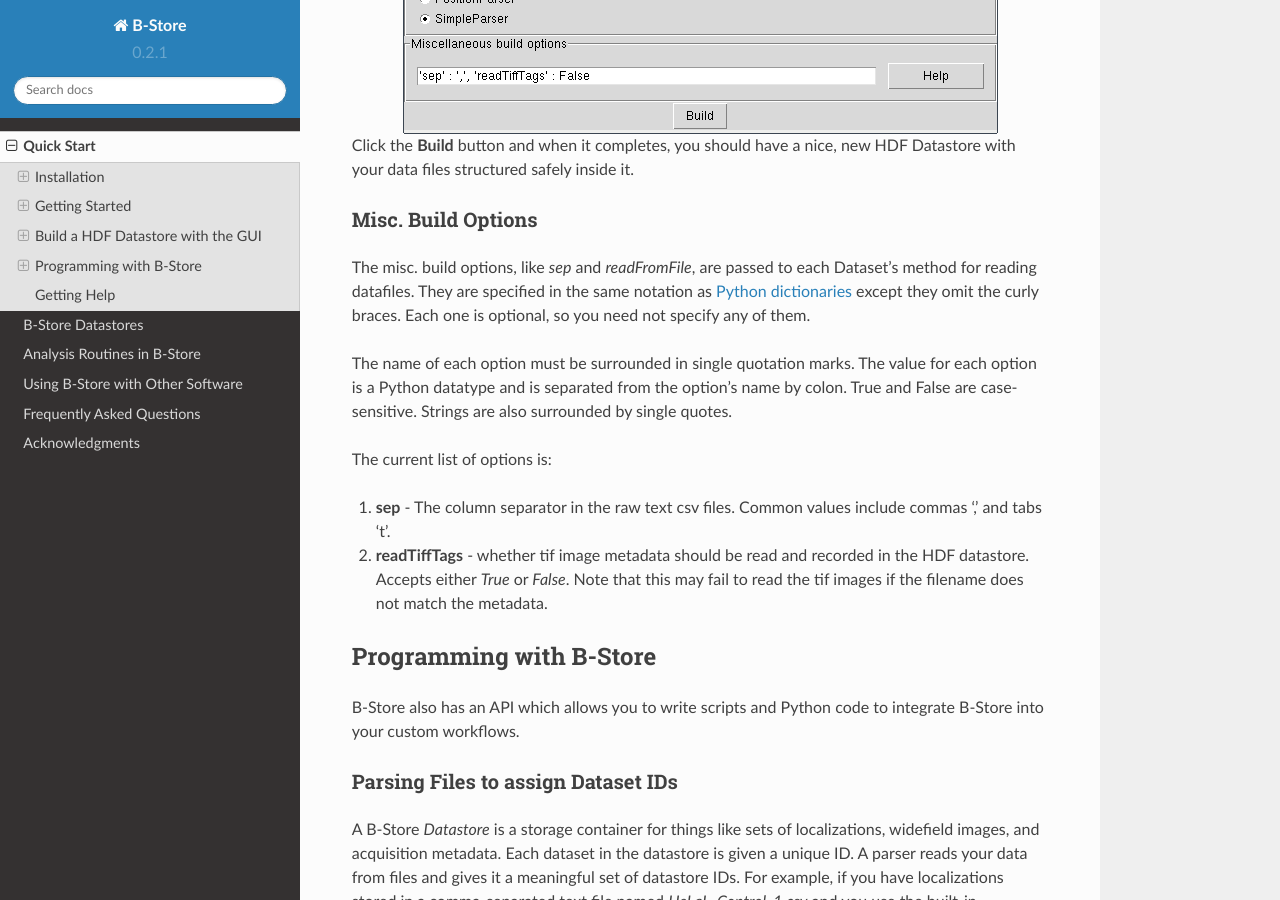
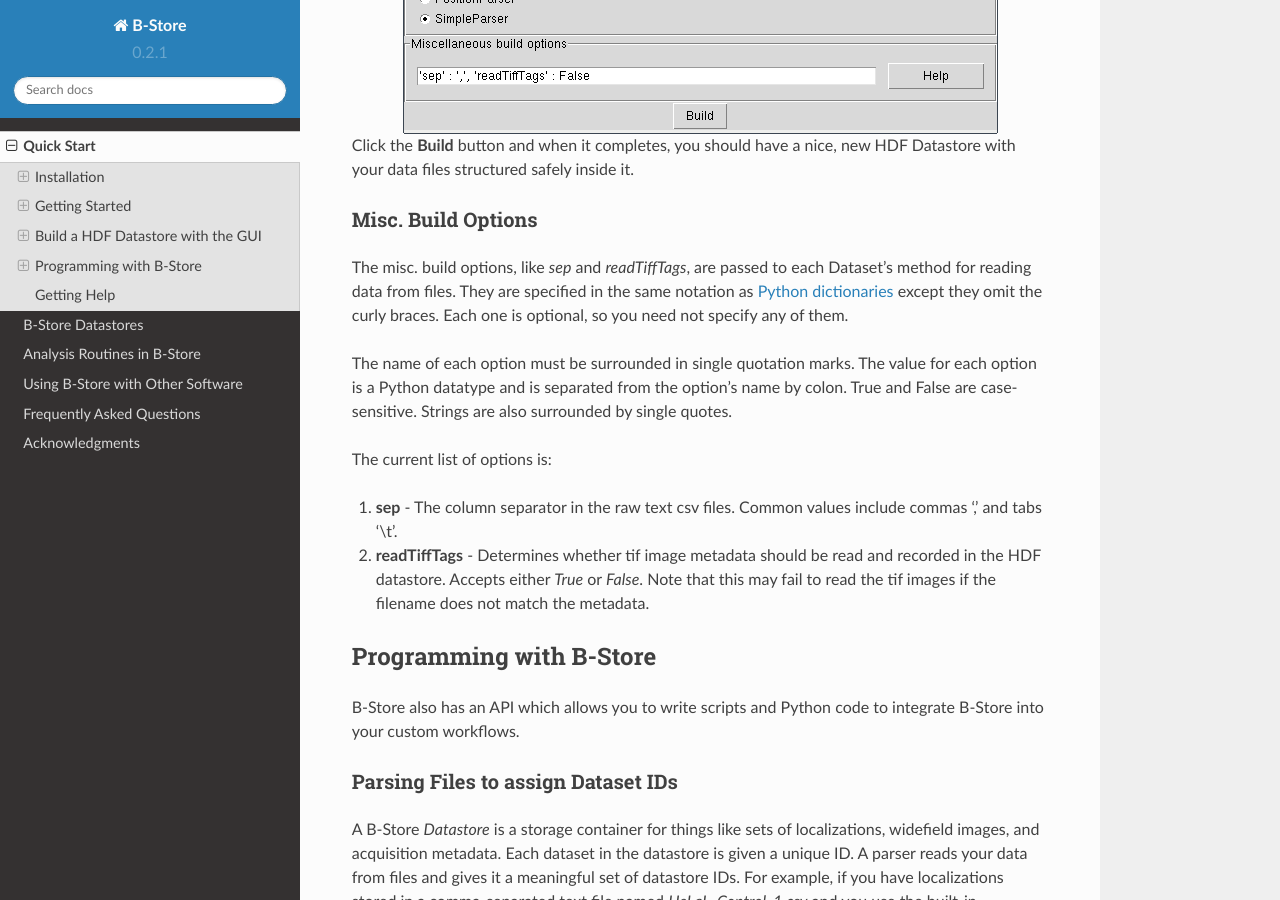
Before and after one commit to kmdouglass/bstore, a Sphinx documentation site: the page built from docs/quickstart.rst, in a window 1280 px wide and 900 px high, scrolled down 4312 px. Built offline with Sphinx 7.4.7 and the Read the Docs theme 2.0.0, drawn with Linux system fonts in a browser that asks for light colours.

Commit message:
Fix typos in docs.

```diff
--- a/docs/quickstart.rst
+++ b/docs/quickstart.rst
@@ -188,10 +188,11 @@
 Misc. Build Options
 +++++++++++++++++++
 
-The misc. build options, like `sep` and `readFromFile`, are passed to
-each Dataset's method for reading datafiles. They are specified in the
-same notation as `Python dictionaries`_ except they omit the curly
-braces. Each one is optional, so you need not specify any of them.
+The misc. build options, like `sep` and `readTiffTags`, are passed to
+each Dataset's method for reading data from files. They are specified
+in the same notation as `Python dictionaries`_ except they omit the
+curly braces. Each one is optional, so you need not specify any of
+them.
 
 The name of each option must be surrounded in single quotation
 marks. The value for each option is a Python datatype and is separated
@@ -201,9 +202,9 @@
 The current list of options is:
 
 1. **sep** - The column separator in the raw text csv files. Common
-   values include commas ',' and tabs '\t'.
-2. **readTiffTags** - whether tif image metadata should be read and
-   recorded in the HDF datastore. Accepts either `True` or
+   values include commas ',' and tabs '\\t'.
+2. **readTiffTags** - Determines whether tif image metadata should be
+   read and recorded in the HDF datastore. Accepts either `True` or
    `False`. Note that this may fail to read the tif images if the
    filename does not match the metadata.
 
```
